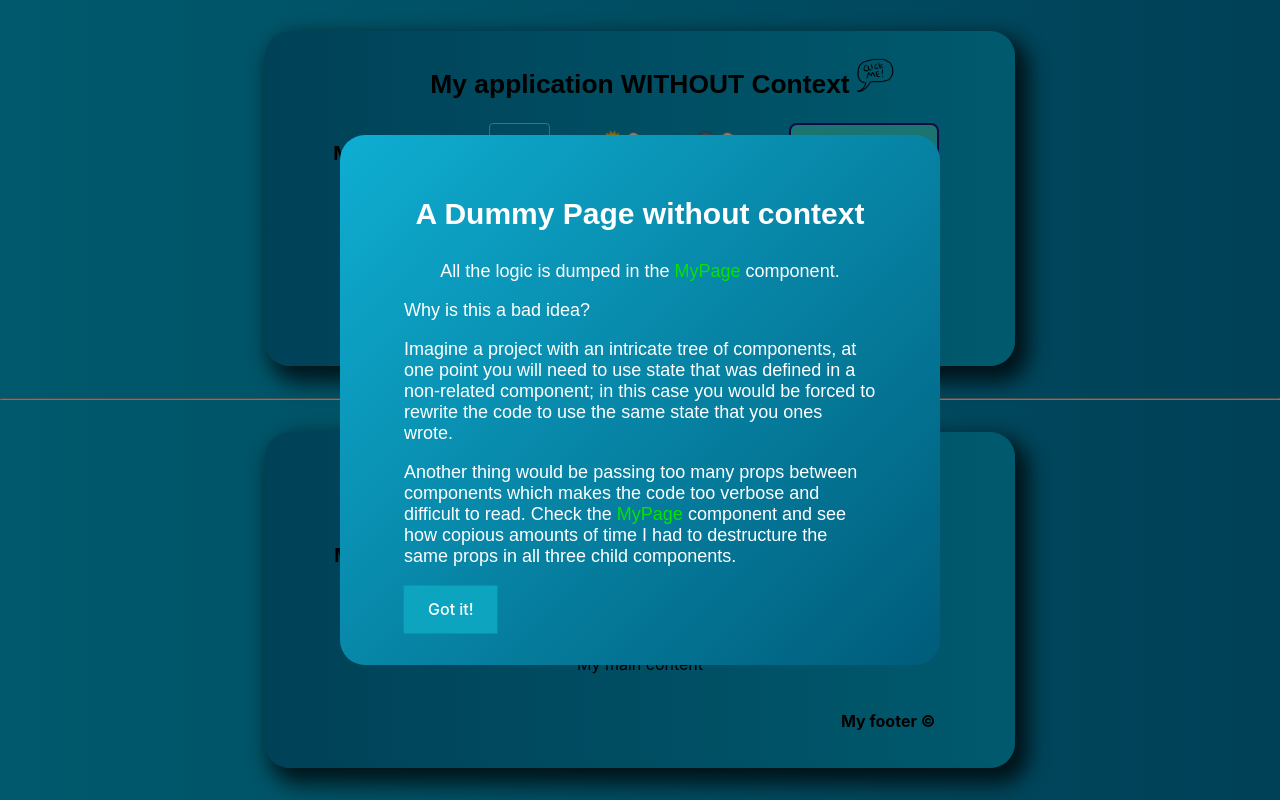
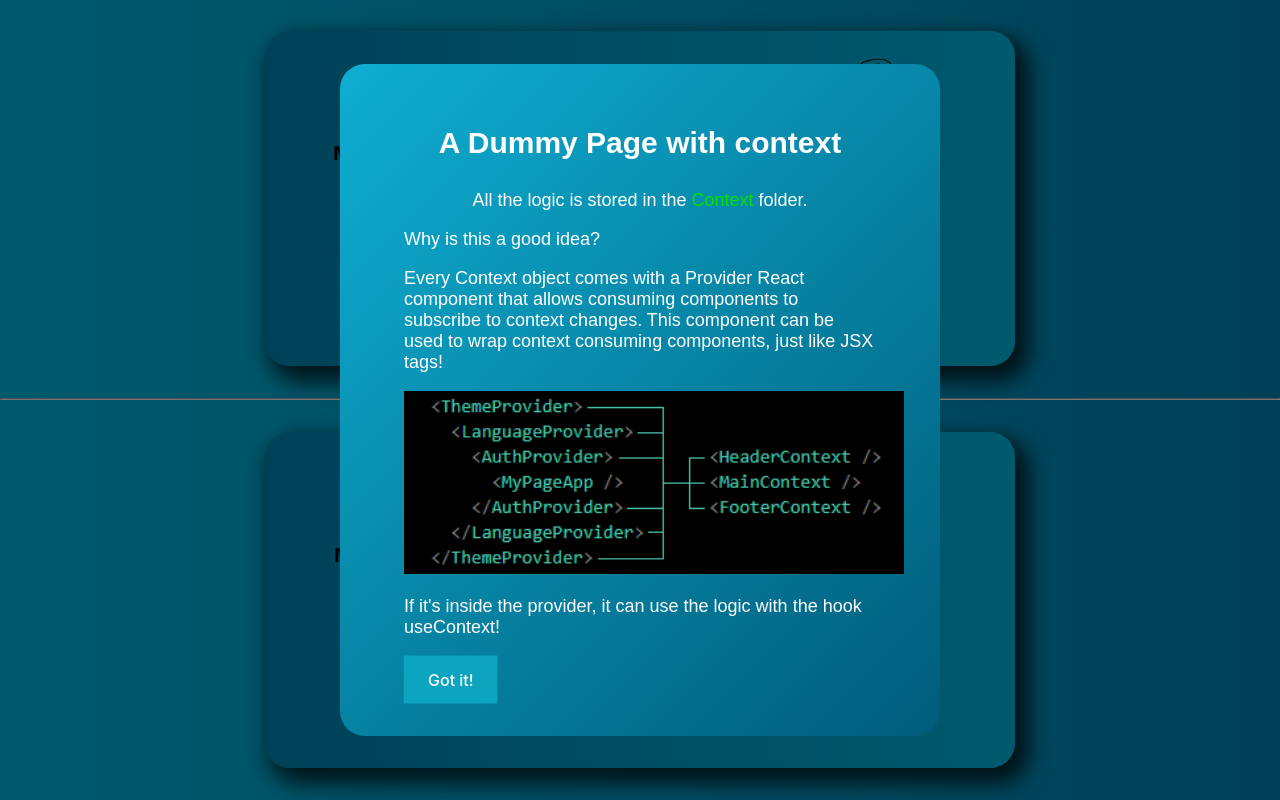
Before and after one commit to reche-git/05-React-Context, a React (Create React App) app: page / in a window 1280 px wide. Both pictures are taken after a click on the button "My application WITH Context". Shown: the part 532-1332 px from the top of the page. Built offline with nearby package versions, Linux system fonts and the light colour scheme; data requests are answered from the project's data file; the HTML template or start-up script is replaced by a standard one.

Commit message:
PageContext Modal finish

```diff
--- a/src/components/HeaderContext.js
+++ b/src/components/HeaderContext.js
@@ -5,6 +5,7 @@ import ThemeContext from "../context/ThemeContext";
 import { useModal } from "../hooks/useModal";
 import Modal from "./Modal";
 import clickMe from "../assets/clickMe.png";
+import providerImg from "../assets/providerImg.png"
 
 const HeaderContext = () => {
   //We can call the const one by one or use destructuration
@@ -16,7 +17,7 @@ const HeaderContext = () => {
   const [isOpen, openModal, closeModal] = useModal(false);
 
   return (
-    <header className={theme} style={{}}>
+    <header className={theme}>
       <button className="btnModal" onClick={openModal}>
         <h2>
           {text.headerTitle}{" "}
@@ -25,38 +26,26 @@ const HeaderContext = () => {
       </button>
       <Modal isOpen={isOpen} closeModal={closeModal}>
         <div className="ExplinationModal">
-          <h3>A Dummy Page without context</h3>
+          <h3>A Dummy Page with context</h3>
           <p style={{ textAlign: "center" }}>
-            All the logic is dumped in the{" "}
+            All the logic is stored in the{" "}
             <a
-              href="https://github.com/reche-git/05-React-Context/blob/master/src/components/MyPage.js"
+              href="https://github.com/reche-git/05-React-Context/tree/master/src/context"
               rel="noreferrer"
               target="_blank"
             >
-              MyPage
+              Context
             </a>{" "}
-            component.
+            folder.
           </p>
-          <p>Why is this a bad idea?</p>
+          <p>Why is this a good idea?</p>
           <p>
-            Imagine a project with an intricate tree of components, at one point
-            you will need to use state that was defined in a non-related
-            component; in this case you would be forced to rewrite the code to
-            use the same state that you ones wrote.
+            Every Context object comes with a Provider React component that
+            allows consuming components to subscribe to context changes. This
+            component can be used to wrap context consuming components, just like JSX tags!
           </p>
-          <p>
-            Another thing would be passing too many props between components
-            which makes the code too verbose and difficult to read. Check the{" "}
-            <a
-              href="https://github.com/reche-git/05-React-Context/blob/master/src/components/MyPage.js"
-              rel="noreferrer"
-              target="_blank"
-            >
-              MyPage
-            </a>{" "}
-            component and see how copious amounts of time I had to destructure
-            the same props in all three child components.
-          </p>
+          <img src={providerImg} alt="Provider-img" />
+          <p>If it's inside the provider, it can use the logic with the hook useContext!</p>
         </div>
       </Modal>
       <div className="header-container">
```
Also changed, not shown: src/assets/providerImg.png (added).
